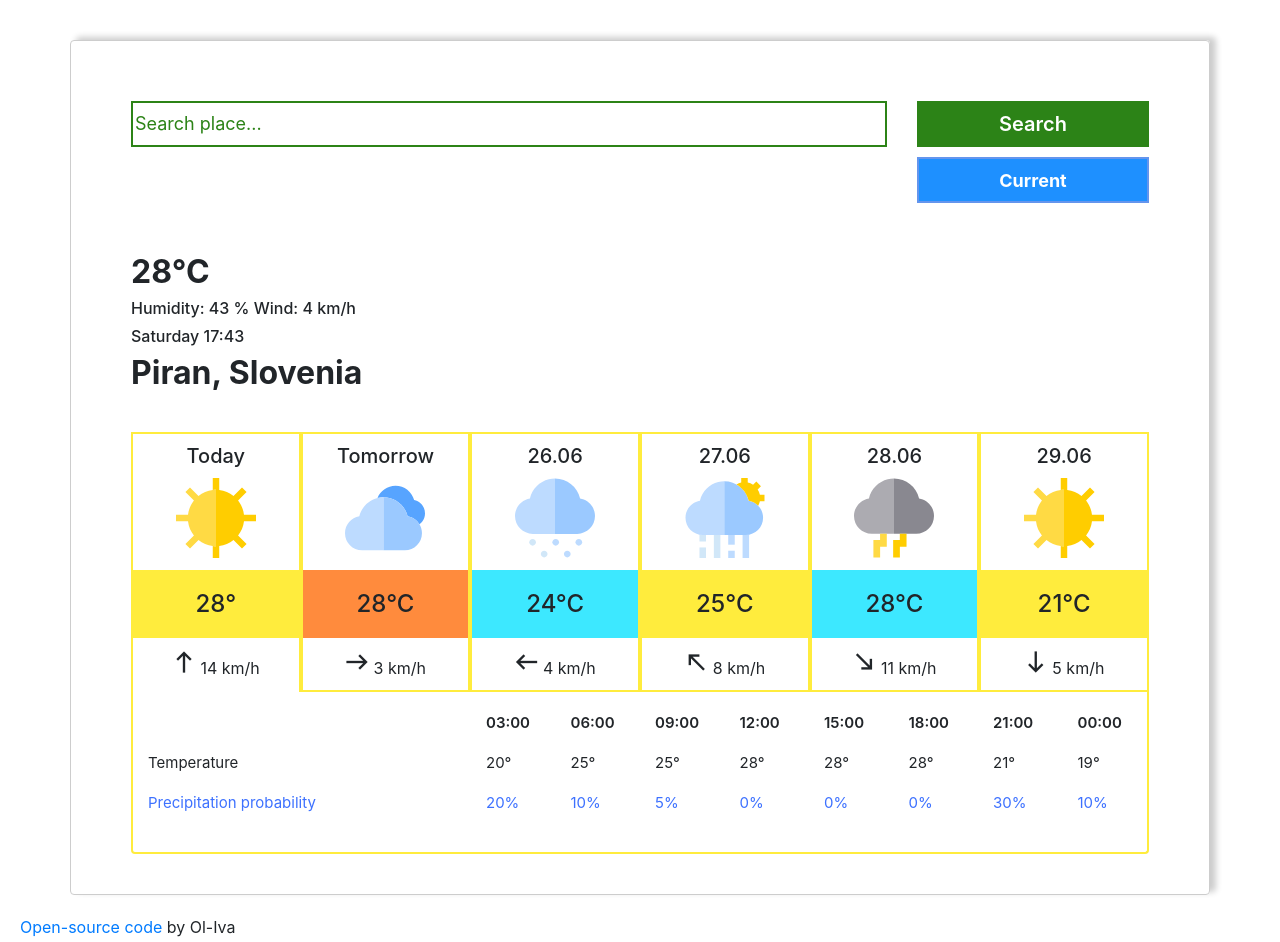
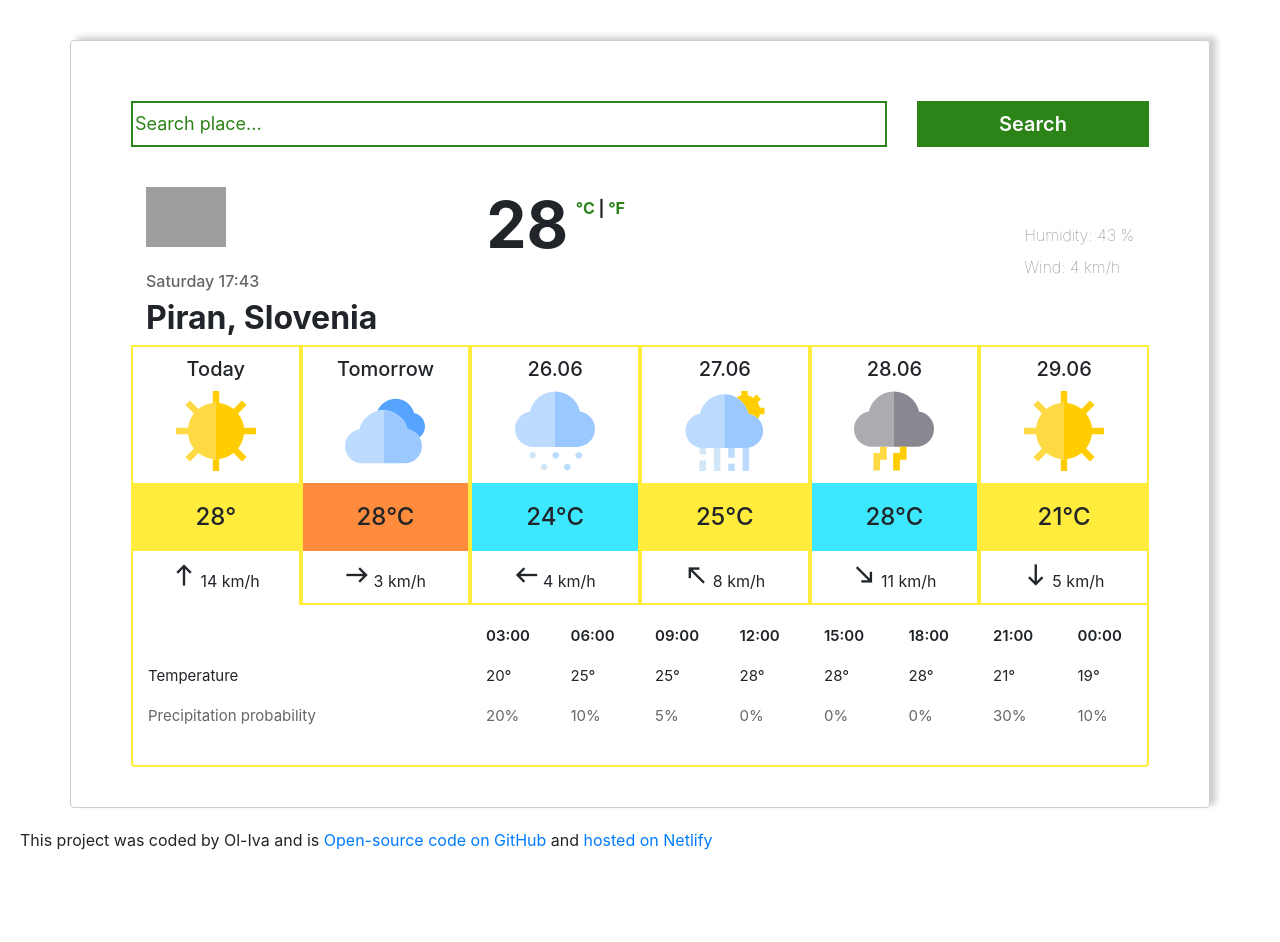
Before and after one commit to ol-iva/forecast_project, a website built with Parcel: page index.html in a window 1280 px wide. After the commit the page ends 872 px from the top, so only its background shows below. Built offline with nearby package versions, Linux system fonts and the light colour scheme; grey boxes are pictures that could not be loaded.

Commit message:
Improve styles

```diff
--- a/index.html
+++ b/index.html
@@ -36,25 +36,37 @@
               <input type="submit" value="Search" />
             </div>
           </div>
-          <div class="row">
-            <div class="col-9"></div>
-            <div class="col-3">
-              <input type="button" id="current" value="Current" />
-            </div>
-          </div>
+<!--          <div class="row">-->
+<!--            <div class="col-9"></div>-->
+<!--            <div class="col-3">-->
+<!--              <input type="button" id="current" value="Current" />-->
+<!--            </div>-->
+<!--          </div>-->
         </form>
       </div>
-      <div class="current">
-        <h2 class="temperature">
-          <span id="temperature-now">28</span>&#176;C
-          <!-- <a href="#" id="celsius">&#176;C</a> -->
-          <!-- |
-          <a href="#" id="fahrenheit">&#176;F</a> -->
-        </h2>
-        <h6 class="detailed-weather">
-          Humidity: <span id="humidity-now">43 %</span> Wind:
-          <span id="wind-now">4 km/h</span>
-        </h6>
+      <div class="current container">
+        <div class="row">
+          <div class="col-6 ">
+            <img src="https://ssl.gstatic.com/onebox/weather/64/rain_s_cloudy.png" alt="" id="main-icon" class="float-left">
+            <h2 class="temperature float-right">
+              <span id="temperature-now">28</span>
+              <span class="units">
+                <a href="#" id="celsius">&#176;C</a>
+                |
+                <a href="#" id="fahrenheit">&#176;F</a>
+              </span>
+            </h2>
+          </div>
+          <div class="col-6">
+            <ul class="detailed-weather float-right">
+              <li>Humidity: <span id="humidity-now">43 %</span></li>
+              <li> Wind:
+                <span id="wind-now">4 km/h</span></li>
+            </ul>
+          </div>
+        </div>
+
+
         <h6 class="date">12:00 Friday, 24 June 2022</h6>
         <h2 class="place" id="place">Piran, Slovenia</h2>
       </div>
@@ -204,7 +216,7 @@
         </div>
       </div>
     </section>
-    <div><a href="https://github.com/ol-iva/forecast_project">Open-source code</a> by Ol-Iva</div>
+    <div>This project was coded by Ol-Iva and is <a href="https://github.com/ol-iva/forecast_project">Open-source code on GitHub</a> and <a href="">hosted on Netlify</a></div>
     <script src="src/index.js"></script>
   </body>
 </html>
--- a/src/index.js
+++ b/src/index.js
@@ -32,7 +32,6 @@ function changeTempByCity(event) {
 }
 
 function showWeather(response) {
-  console.log(response);
   let weather = response.data;
   let tempElement = document.querySelector("span#temperature-now");
   let humidityElement = document.querySelector("span#humidity-now");
@@ -47,12 +46,12 @@ function showWeather(response) {
 searchForm.addEventListener("submit", changeTempByCity);
 
 // event on the button 'current'
-let buttonCurrent = document.querySelector("#current");
-buttonCurrent.addEventListener("click", current);
+// let buttonCurrent = document.querySelector("#current");
+// buttonCurrent.addEventListener("click", current);
 
-function current(event) {
-  navigator.geolocation.getCurrentPosition(getCurrentTemp);
-}
+// function current(event) {
+//   navigator.geolocation.getCurrentPosition(getCurrentTemp);
+// }
 
 function getCurrentTemp(result) {
   let apiKey = "e7a0e5ad9471df9dbff483f56c2d189b";
--- a/src/styles.css
+++ b/src/styles.css
@@ -1,7 +1,6 @@
 body {
   padding: 20px;
 }
-
 section.container {
   margin: 20px auto;
   padding: 40px 60px;
@@ -33,18 +32,18 @@ input[type="submit"] {
 input[type="submit"]:hover {
   background-color: #205513;
 }
-#current {
-  margin: 10px 0;
-  height: 46px;
-  background-color: dodgerblue;
-  color: #ffffff;
-  font-weight: 700;
-  font-size: 18px;
-  border-color: cornflowerblue;
-}
-#current:hover {
-  background-color: cornflowerblue;
-}
+/*#current {*/
+/*  margin: 10px 0;*/
+/*  height: 46px;*/
+/*  background-color: dodgerblue;*/
+/*  color: #ffffff;*/
+/*  font-weight: 700;*/
+/*  font-size: 18px;*/
+/*  border-color: cornflowerblue;*/
+/*}*/
+/*#current:hover {*/
+/*  background-color: cornflowerblue;*/
+/*}*/
 h2 {
   font-weight: 700;
 }
@@ -52,9 +51,9 @@ h5,
 .avarage-temperature {
   text-align: center;
 }
-.current {
-  margin: 40px 0;
-}
+/*.current {*/
+/*  margin: 40px 0;*/
+/*}*/
 .forecast .day {
   border: 2px solid #ffec3d;
   padding: 0;
@@ -114,5 +113,46 @@ img {
   min-height: 40px;
 }
 .hour-humidity {
-  color: #3d71ff;
+  color: #666666;
 }
+ul {
+  margin: 0;
+  padding: 0;
+  position: relative;
+  top: 32px;
+}
+li {
+  list-style: none;
+  margin: 0;
+  padding: 0;
+  color: #666666;
+  font-size: 16px;
+  line-height: 2;
+  font-weight: 100;
+}
+li:first-letter {
+  text-transform: capitalize;
+}
+#temperature-now {
+  font-size: 64px;
+}
+.current .units {
+  position: relative;
+  font-size: 16px;
+  top: -34px;
+}
+.date {
+  color: #666666;
+}
+
+.units a {
+  color: #2c8317;
+}
+.units .active {
+  color: rgb(33, 33, 33);
+  cursor: default;
+}
+
+.units .active:hover {
+  text-decoration: none;
+}
```
